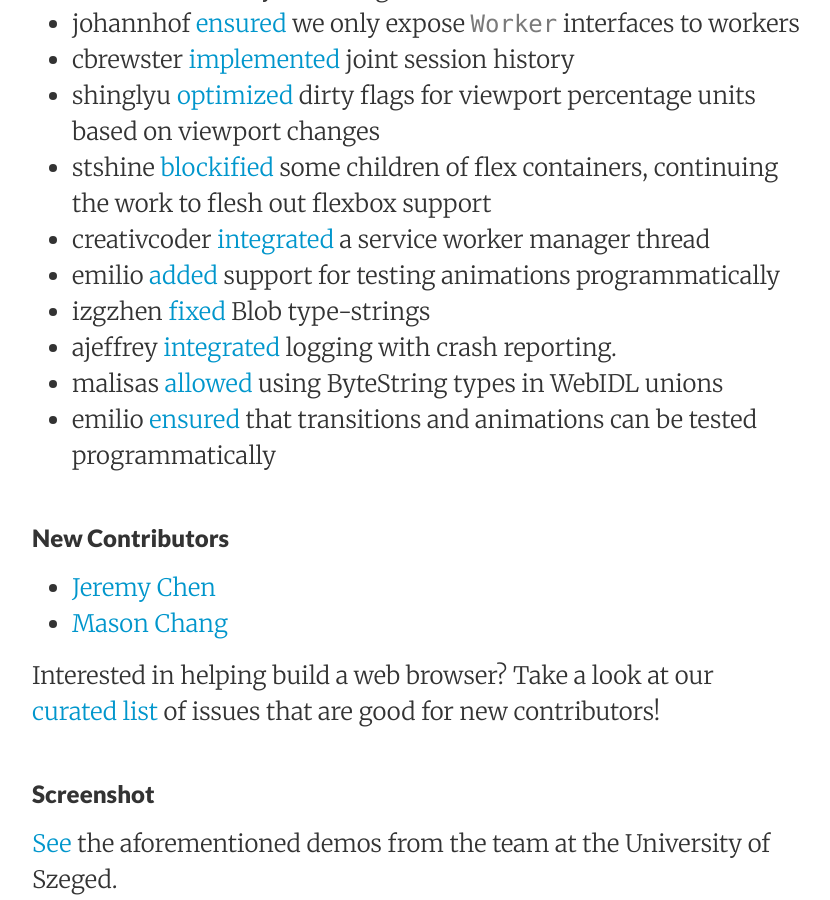
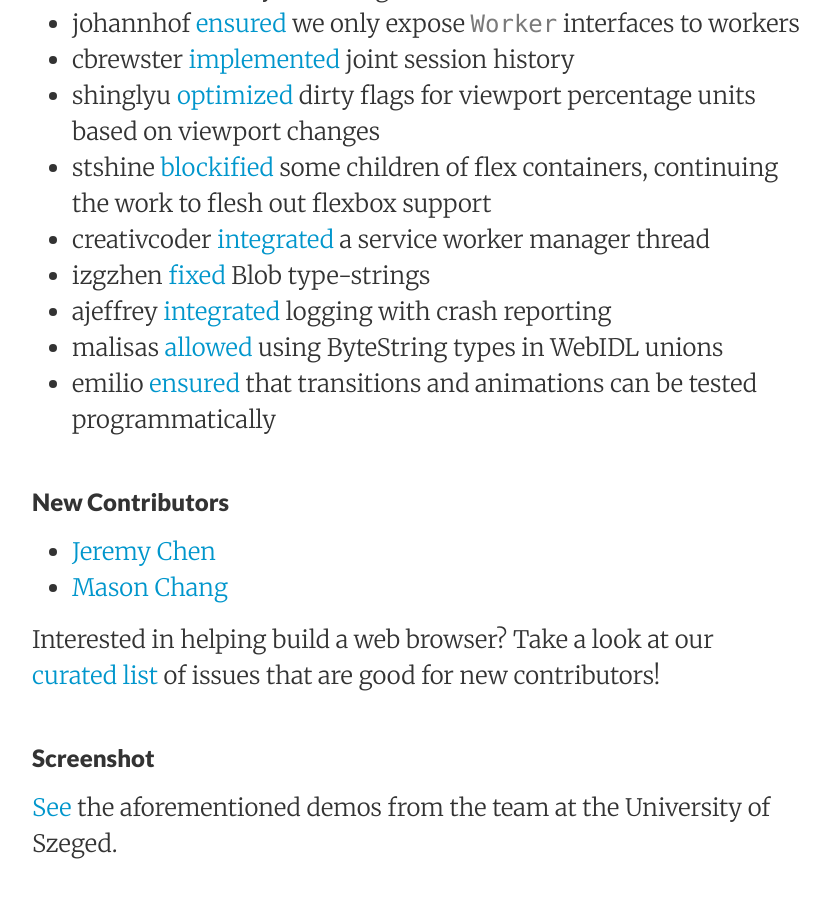
Before and after one commit to servo/blog.servo.org, a Jekyll site: the page built from _posts/2016-07-25-twis-72.md, in a window 1280 px wide and 900 px high, scrolled down 1799 px. Shown: the whole window, without its empty margins (224-1054 px from the left). Built offline with Jekyll 4.4.1, drawn with Linux system fonts in a browser that asks for light colours.

Commit message:
Shameless un-self-promotion
(That line is duplicated)

```diff
--- a/_posts/2016-07-25-twis-72.md
+++ b/_posts/2016-07-25-twis-72.md
@@ -36,9 +36,8 @@ This week's status updates are [here](http://statusupdates.dev.mozaws.net/projec
  - shinglyu [optimized](https://github.com/servo/servo/pull/11890) dirty flags for viewport percentage units based on viewport changes
  - stshine [blockified](https://github.com/servo/servo/pull/12361) some children of flex containers, continuing the work to flesh out flexbox support
  - creativcoder [integrated](https://github.com/servo/servo/pull/11727) a service worker manager thread
- - emilio [added](https://github.com/servo/servo/pull/12392) support for testing animations programmatically
  - izgzhen [fixed](https://github.com/servo/servo/pull/12400) Blob type-strings
- - ajeffrey [integrated](https://github.com/servo/servo/pull/12468) logging with crash reporting.
+ - ajeffrey [integrated](https://github.com/servo/servo/pull/12468) logging with crash reporting
  - malisas [allowed](https://github.com/servo/servo/pull/12546) using ByteString types in WebIDL unions
  - emilio [ensured](https://github.com/servo/servo/pull/12392) that transitions and animations can be tested programmatically
 
```
